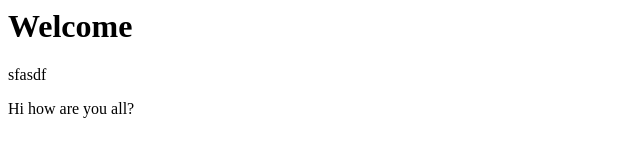
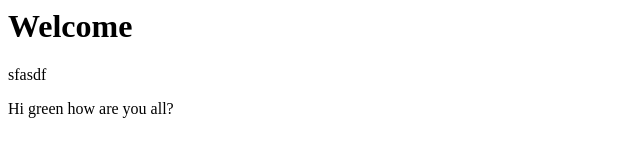
Before and after one commit to kapoormanish/git-demo-2, a plain HTML site: page index.html in a window 1280 px wide. Shown: the full height of the page, 0-640 px from the left. Drawn offline with Linux system fonts and the light colour scheme.

```diff
--- a/index.html
+++ b/index.html
@@ -5,6 +5,6 @@
 <body>
     <h1>Welcome</h1>
 sfasdf
-<p> Hi how are you all? </p>
+<p> Hi green how are you all? </p>
 </body>
 </html>
```
